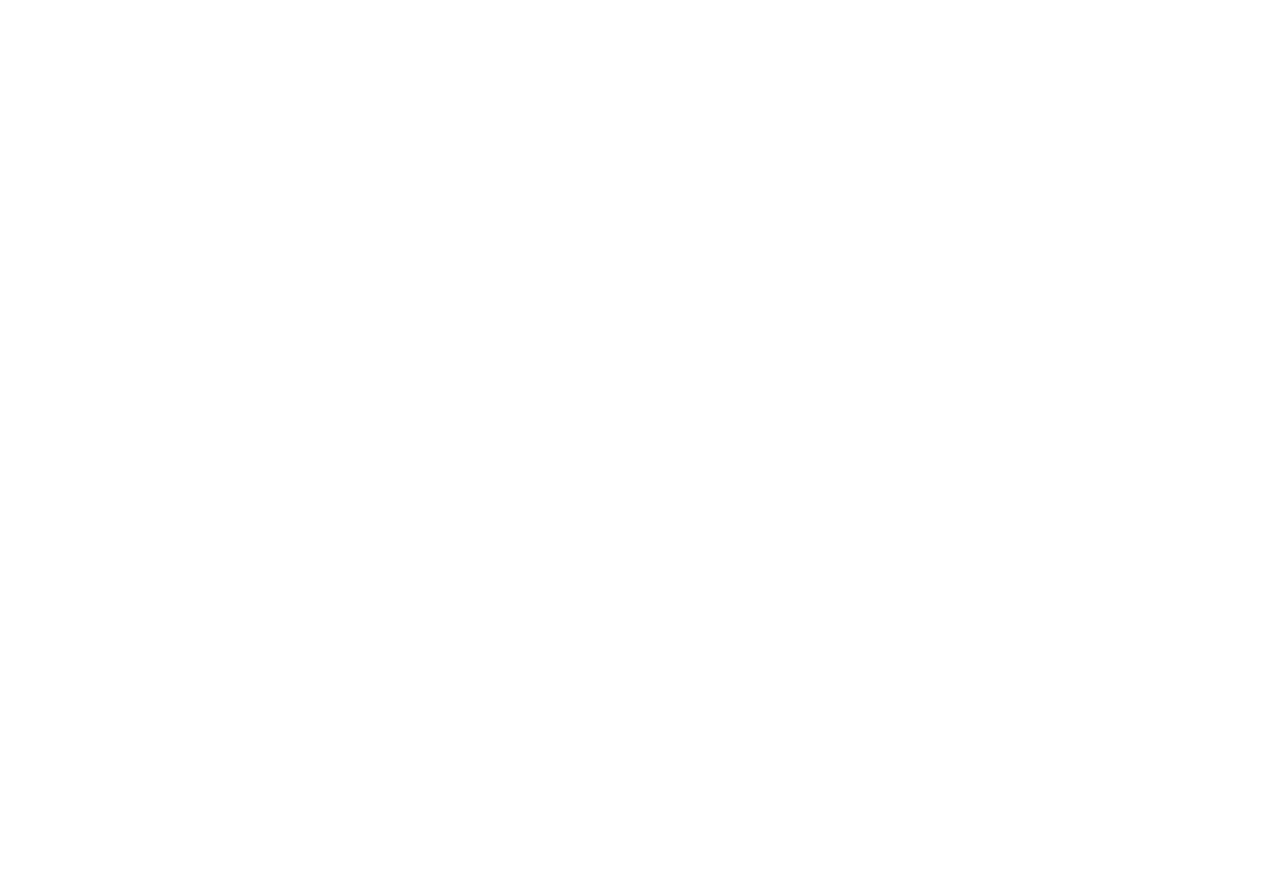
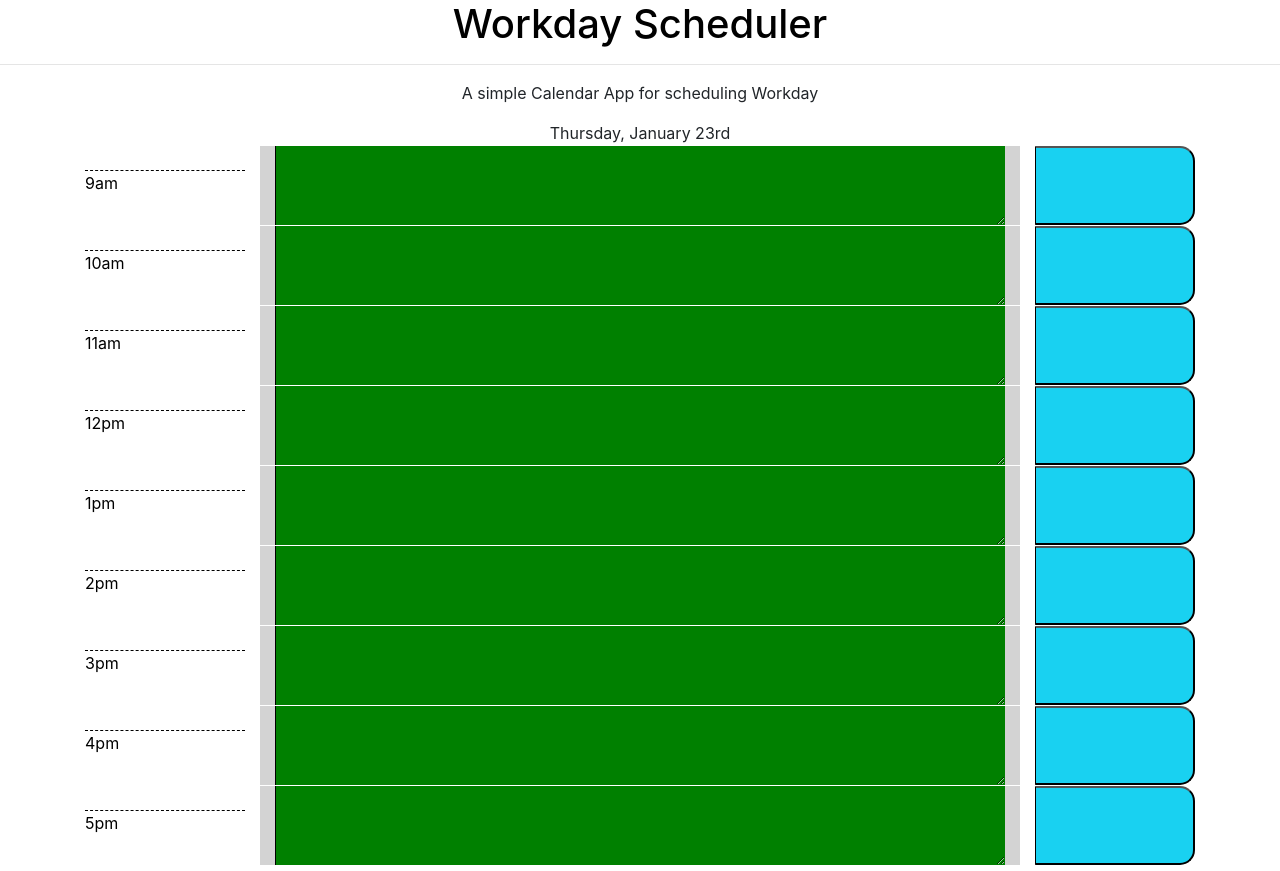
Before and after one commit to Bikashbhaila/Work-Day-Scheduler, a plain HTML site: page index.html in a window 1280 px wide. Before the commit the page ends 800 px from the top, so only its background shows below. Drawn offline with nearby package versions, Linux system fonts and the light colour scheme.

Commit message:
Updating script files

```diff
--- a/index.html
+++ b/index.html
@@ -4,9 +4,25 @@
     <meta charset="UTF-8">
     <meta name="viewport" content="width=device-width, initial-scale=1.0">
     <meta http-equiv="X-UA-Compatible" content="ie=edge">
+    <link rel="stylesheet" href="style.css" />
+    <link rel="stylesheet" href="https://stackpath.bootstrapcdn.com/bootstrap/4.3.1/css/bootstrap.min.css"/>
+
+    <script src="https://code.jquery.com/jquery-3.4.1.min.js"></script>
+    <script src="https://cdnjs.cloudflare.com/ajax/libs/moment.js/2.24.0/moment.min.js"></script>
+    <script src="script.js"></script>
+
     <title>Work Day Scheduler</title>
 </head>
 <body>
+    <header>
+        <h1 class = "appTitle">Workday Scheduler</h1>
+        <hr>
+        <p class = "appDesc">A simple Calendar App for scheduling Workday</p>
+        <div id = "currentDate" class = "time"></div>
+    </header>
 
+    <div id = "content" class="container">
+
+    </div>
 </body>
 </html>
--- /dev/null
+++ b/script.js
@@ -0,0 +1,59 @@
+function getLocalStorage(key) {
+    var value = localStorage.getItem(key);
+    if (value) {
+        $(`#text${key}`).text(value);
+    }
+}
+
+$(document).ready(function() {
+    $("#currentDate").text(moment().format("dddd, MMMM Do"));
+    for (var i = 9; i < 18; i++) {
+
+        var row = $(`<div data-time=${i} id='${i}' class="row">`);
+
+        var col1 = $('<div class="col-sm-2"> <p class="hour">' + formatAMPM(i) + '</p>');
+
+        var col2 = $(`<div class="col-sm-8 past"><textarea id=text${i} class="description"></textarea>`);
+
+        var col3 = $(`<div class="col-sm-2"><button class="saveBtn" id=${i}><i class="fas fa-save"></i></button>`)
+
+
+        row.append(col1);
+        row.append(col2);
+        row.append(col3);
+
+
+        $(".container").append(row);
+
+        getLocalStorage(i);
+    }
+    function formatAMPM(hours) {
+        var ampm = hours >= 12 ? 'pm' : 'am';
+        hours = hours % 12;
+        hours = hours ? hours : 12;
+        return hours + ampm;
+    }
+formatAMPM();
+
+function updateColors(){
+        var currentTime = new Date().getHours();
+        for (var i = 9; i < 18; i++) {
+        console.log(currentTime, $(`#${i}`).data("time"));
+         if ($(`#${i}`).data("time") == currentTime){
+            $(`#text${i}`).addClass( "present");
+        } else if (currentTime < $(`#${i}`).data("time")) {
+            $(`#text${i}`).addClass( "future");
+        }
+    }
+}
+
+setInterval(function() {
+    updateColors();
+}, 1000);
+
+var saveBtn = $('.saveBtn');
+saveBtn.on('click', function(){
+    let eventId = $(this).attr('id');
+    let eventText = $(this).parent().siblings().children('.description').val();
+    localStorage.setItem(eventId, eventText);
+});});
--- /dev/null
+++ b/style.css
@@ -0,0 +1,83 @@
+body {
+    font-family: 'Open Sans', sans-serif;
+    font-size: 16px;
+    line-height: 1;
+  }
+
+
+.appTitle {
+    text-align: center;
+    background-color: transparent;
+    color: black;
+    border-radius: 0;
+   }
+
+ .appDesc {
+    text-align: center;
+ }
+
+ #currentDate {
+   text-align: center;
+ }
+
+  textarea{
+    background: transparent;
+    height: 100%;
+    width:100%;
+    border: none;
+    resize: none;
+    color: black;
+    border-left: 1px solid black;
+    padding: 10px;
+  }
+
+  .description{
+    white-space: pre-wrap;
+  }
+
+  .time-block{
+    text-align: center;
+    border-radius: 15px;
+  }
+
+  .row {
+    white-space: pre-wrap;
+    height: 80px;
+    border-top: 1px solid white;;
+  }
+
+  .col-md-8{
+    padding-right: 0px;
+    padding-left: 0px;
+  }
+
+  .hour {
+    background-color: #ffffff;
+    color: black;
+    border-top: 1px dashed black;
+  }
+
+  .past {
+    background-color: #d3d3d3;
+    color: white;
+  }
+
+  .present {
+    background-color: red;
+    color: white;
+  }
+
+  .future {
+    background-color: green;
+    color: white;
+  }
+
+  .saveBtn {
+    border-left: 1px solid black;
+    border-top-right-radius: 15px;
+    border-bottom-right-radius: 15px;
+    background-color: rgb(25, 209, 241);
+    color: white;
+    height: 100%;
+    width:100%;
+    }
```
